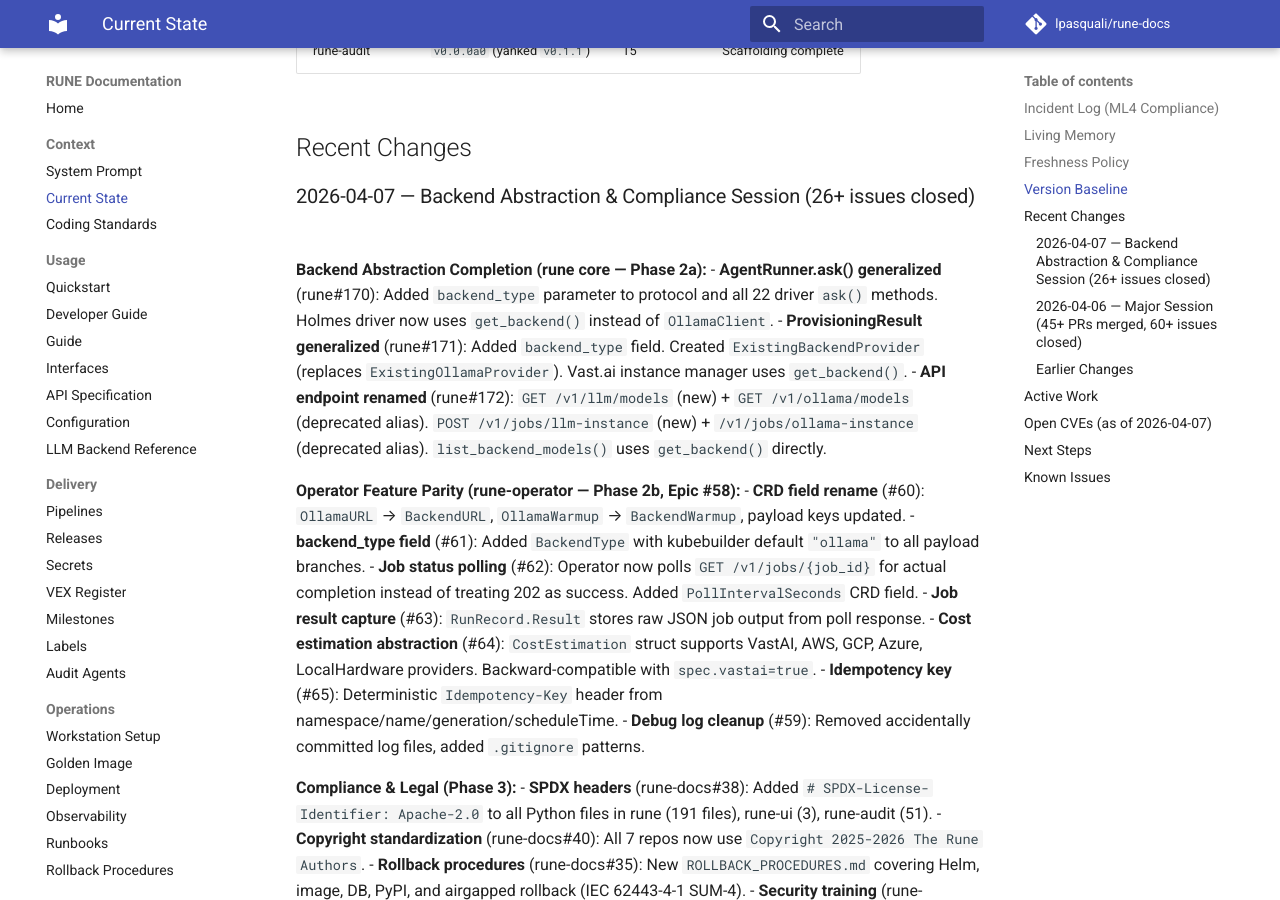
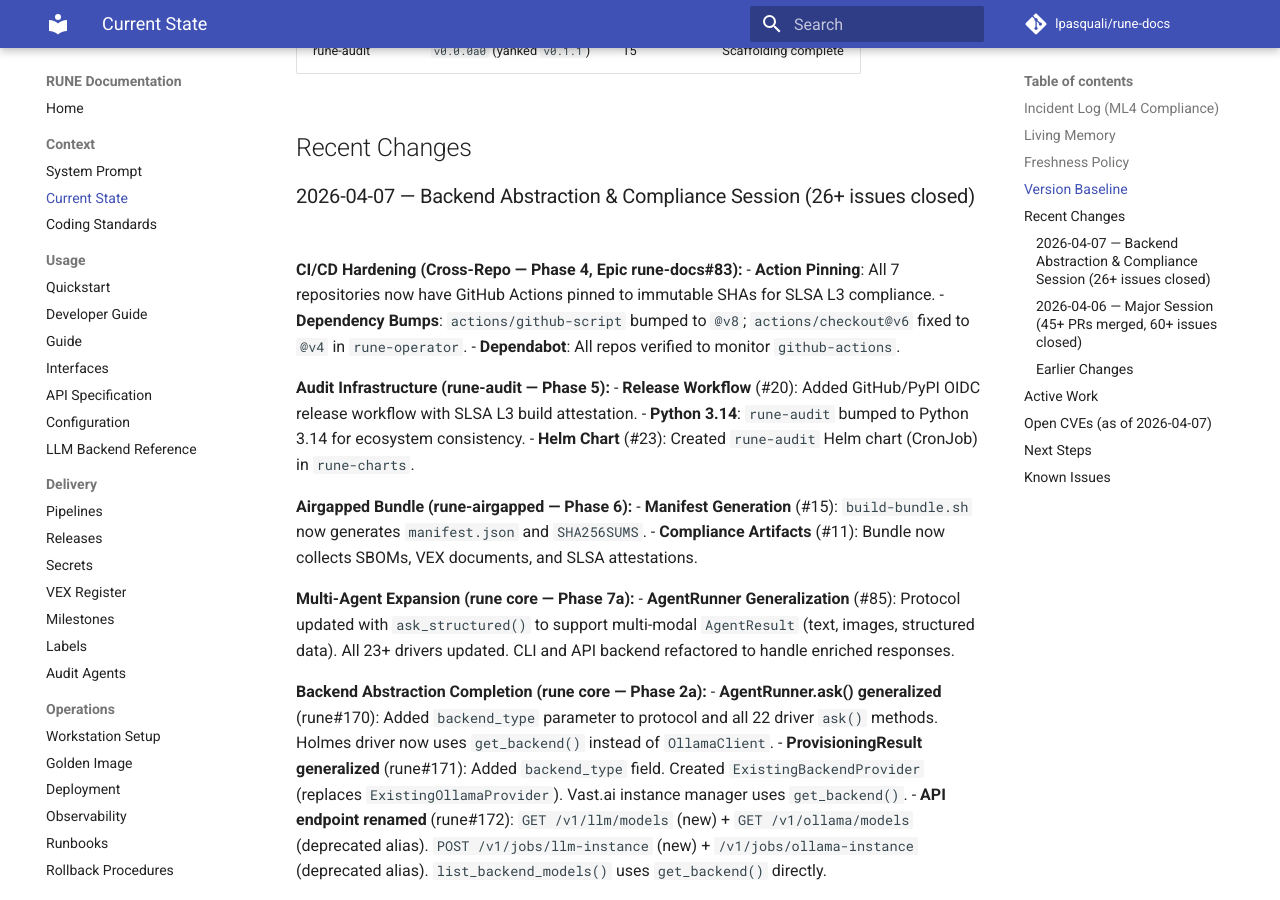
Before and after one commit to lpasquali/rune-docs, an MkDocs documentation site: the page built from docs/context/CURRENT_STATE.md, in a window 1280 px wide and 900 px high, scrolled down 1066 px. Built offline with MkDocs 1.6.1 and Material for MkDocs 9.7.7, drawn with Linux system fonts in a browser that asks for light colours; comment, search, counter and statistics services are not loaded.

Commit message:
docs: update CURRENT_STATE.md for Phase 4-7a milestones

```diff
--- a/docs/context/CURRENT_STATE.md
+++ b/docs/context/CURRENT_STATE.md
@@ -33,6 +33,23 @@ Last updated: **2026-04-07**.
 ## Recent Changes
 
 ### 2026-04-07 — Backend Abstraction & Compliance Session (26+ issues closed)
+
+**CI/CD Hardening (Cross-Repo — Phase 4, Epic rune-docs#83):**
+- **Action Pinning**: All 7 repositories now have GitHub Actions pinned to immutable SHAs for SLSA L3 compliance.
+- **Dependency Bumps**: `actions/github-script` bumped to `@v8`; `actions/checkout@v6` fixed to `@v4` in `rune-operator`.
+- **Dependabot**: All repos verified to monitor `github-actions`.
+
+**Audit Infrastructure (rune-audit — Phase 5):**
+- **Release Workflow** (#20): Added GitHub/PyPI OIDC release workflow with SLSA L3 build attestation.
+- **Python 3.14**: `rune-audit` bumped to Python 3.14 for ecosystem consistency.
+- **Helm Chart** (#23): Created `rune-audit` Helm chart (CronJob) in `rune-charts`.
+
+**Airgapped Bundle (rune-airgapped — Phase 6):**
+- **Manifest Generation** (#15): `build-bundle.sh` now generates `manifest.json` and `SHA256SUMS`.
+- **Compliance Artifacts** (#11): Bundle now collects SBOMs, VEX documents, and SLSA attestations.
+
+**Multi-Agent Expansion (rune core — Phase 7a):**
+- **AgentRunner Generalization** (#85): Protocol updated with `ask_structured()` to support multi-modal `AgentResult` (text, images, structured data). All 23+ drivers updated. CLI and API backend refactored to handle enriched responses.
 
 **Backend Abstraction Completion (rune core — Phase 2a):**
 - **AgentRunner.ask() generalized** (rune#170): Added `backend_type` parameter to protocol and all 22 driver `ask()` methods. Holmes driver now uses `get_backend()` instead of `OllamaClient`.
```
